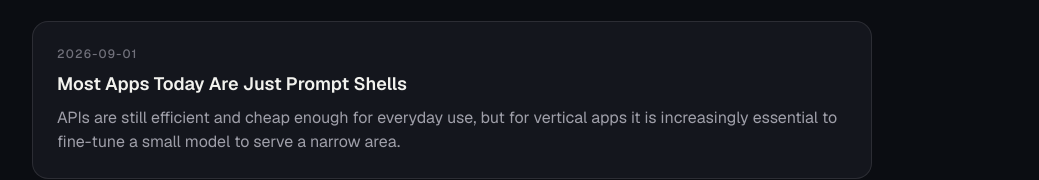
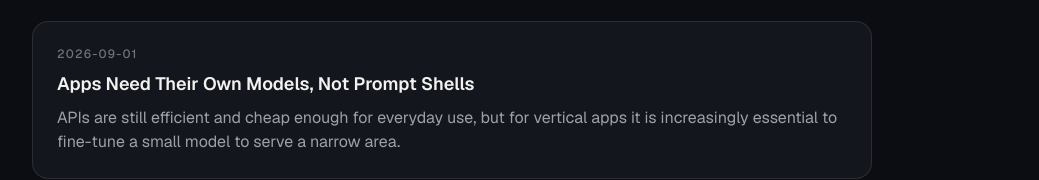
Before and after one commit to dh8116/dh8116.github.io, a Next.js app: page / in a window 1280 px wide. Shown: the part 2786-2966 px from the top of the page, without its empty margins (120-1159 px from the left). Built offline with nearby package versions, Linux system fonts and the light colour scheme.

Commit message:
Retitle today's post around what apps need, not what they are
"Most Apps Today Are Just Prompt Shells" only named the problem. The new
title carries the argument itself. Slug is left alone so the published
URL keeps working.

```diff
--- a/src/data/posts.ts
+++ b/src/data/posts.ts
@@ -161,7 +161,7 @@ const unsortedPosts: Post[] = [
   },
   {
     slug: "apps-are-just-prompt-shells",
-    title: "Most Apps Today Are Just Prompt Shells",
+    title: "Apps Need Their Own Models, Not Prompt Shells",
     date: "2026-09-01",
     excerpt:
       "APIs are still efficient and cheap enough for everyday use, but for vertical apps it is increasingly essential to fine-tune a small model to serve a narrow area.",
```
